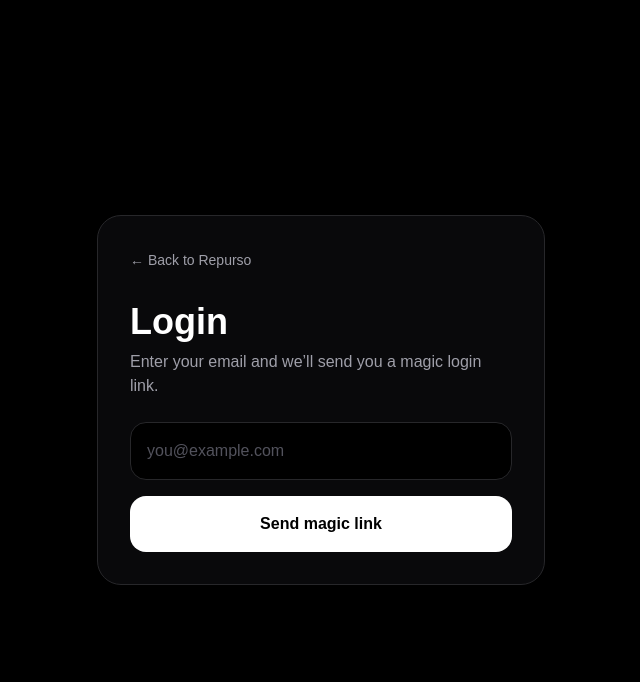
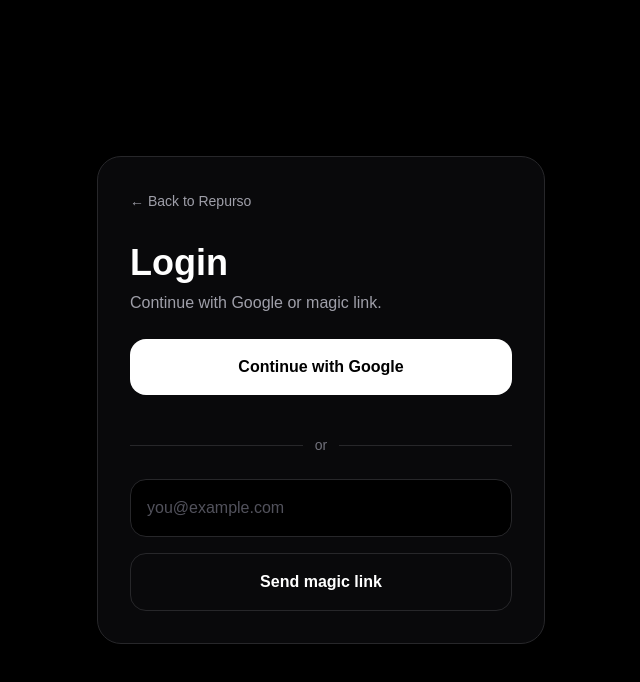
Before and after one commit to Repurso/repurso, a Next.js app: page /login in a window 1280 px wide. Shown: the top 682 px of the page, without its empty margins (319-959 px from the left). Built offline with nearby package versions, Linux system fonts and the light colour scheme; no server answers.

Commit message:
add google login

```diff
--- a/app/login/page.tsx
+++ b/app/login/page.tsx
@@ -6,8 +6,25 @@ import { supabase } from "@/lib/supabase";
 export default function LoginPage() {
   const [email, setEmail] = useState("");
   const [loading, setLoading] = useState(false);
+  const [googleLoading, setGoogleLoading] = useState(false);
 
-  async function signIn() {
+  async function signInWithGoogle() {
+    setGoogleLoading(true);
+
+    const { error } = await supabase.auth.signInWithOAuth({
+      provider: "google",
+      options: {
+        redirectTo: "http://localhost:3000",
+      },
+    });
+
+    if (error) {
+      alert(error.message);
+      setGoogleLoading(false);
+    }
+  }
+
+  async function signInWithEmail() {
     if (!email.trim()) {
       alert("Please enter your email.");
       return;
@@ -41,8 +58,22 @@ export default function LoginPage() {
         <h1 className="mb-2 text-4xl font-bold">Login</h1>
 
         <p className="mb-6 text-zinc-400">
-          Enter your email and we’ll send you a magic login link.
+          Continue with Google or magic link.
         </p>
+
+        <button
+          onClick={signInWithGoogle}
+          disabled={googleLoading}
+          className="mb-4 w-full rounded-2xl bg-white py-4 font-bold text-black disabled:opacity-60"
+        >
+          {googleLoading ? "Redirecting..." : "Continue with Google"}
+        </button>
+
+        <div className="my-6 flex items-center gap-3">
+          <div className="h-px flex-1 bg-zinc-800" />
+          <span className="text-sm text-zinc-500">or</span>
+          <div className="h-px flex-1 bg-zinc-800" />
+        </div>
 
         <input
           type="email"
@@ -53,9 +84,9 @@ export default function LoginPage() {
         />
 
         <button
-          onClick={signIn}
+          onClick={signInWithEmail}
           disabled={loading}
-          className="w-full rounded-2xl bg-white py-4 font-bold text-black disabled:opacity-60"
+          className="w-full rounded-2xl border border-zinc-800 py-4 font-bold text-white disabled:opacity-60"
         >
           {loading ? "Sending..." : "Send magic link"}
         </button>
```
